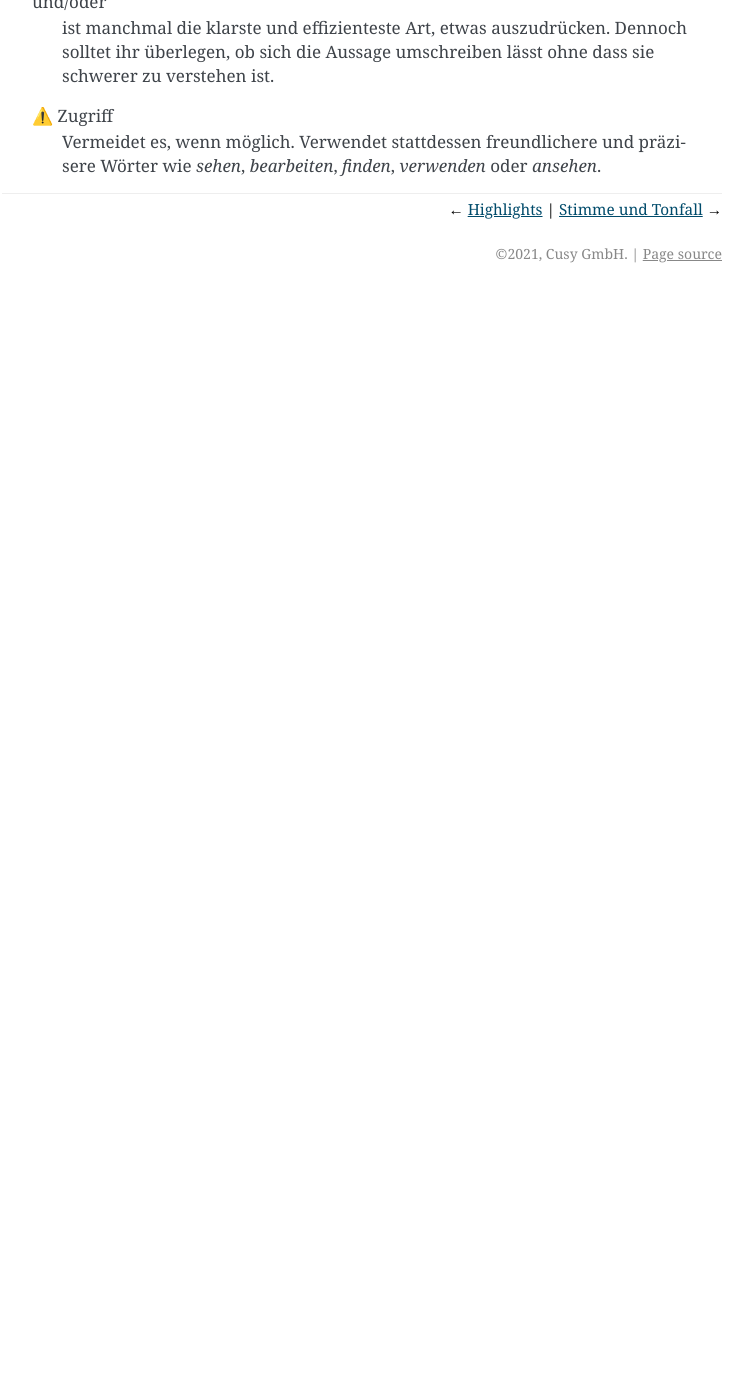
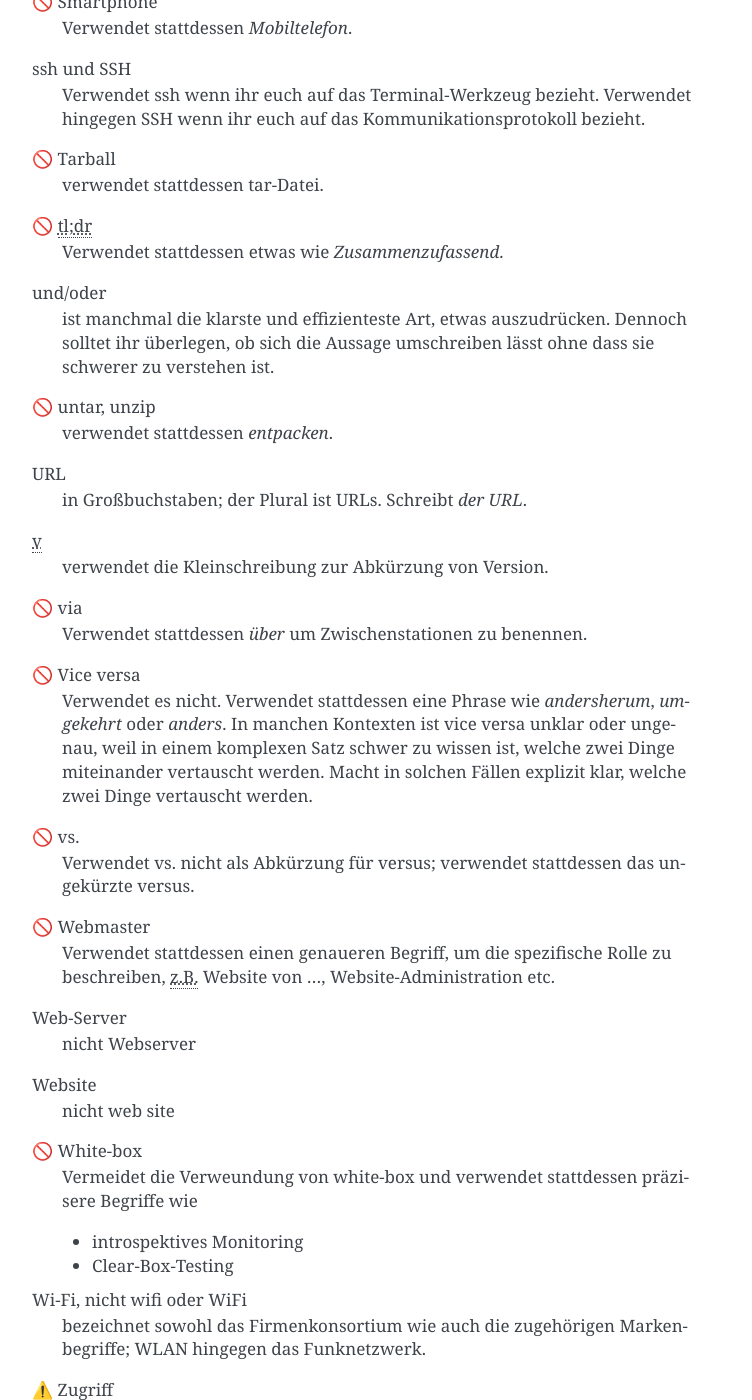
Before and after one commit to cusyio/cusy-design-system, a Sphinx documentation site: the page built from docs/writing/wordlist.rst, in a window 1280 px wide and 1400 px high, scrolled down 2848 px. Shown: the whole window, without its empty margins (388-1140 px from the left). Built offline with Sphinx 7.4.7, drawn with Linux system fonts in a browser that asks for light colours; before the commit the page ends 3141 px from its top, so only the background shows below that.

Commit message:
Add additional words

```diff
--- a/docs/writing/wordlist.rst
+++ b/docs/writing/wordlist.rst
@@ -112,10 +112,54 @@ Markup (Substantiv)
         Startet den sekundären Prozess mit ``slave:start``, wenn ihr Probleme
         zwischen dem primären und sekundären Prozess analysieren wollt.
 
+🚫 Smartphone
+    Verwendet stattdessen *Mobiltelefon*.
+ssh und SSH
+    Verwendet ssh wenn ihr euch auf das Terminal-Werkzeug bezieht. Verwendet
+    hingegen SSH wenn ihr euch auf das Kommunikationsprotokoll bezieht.
+🚫 Tarball
+    verwendet stattdessen tar-Datei.
+🚫 :abbr:`tl;dr (Too long; didn’t read)`
+    Verwendet stattdessen etwas wie *Zusammenzufassend*.
 und/oder
     ist manchmal die klarste und effizienteste Art, etwas auszudrücken. Dennoch
     solltet ihr überlegen, ob sich die Aussage umschreiben lässt ohne dass sie
     schwerer zu verstehen ist.
+🚫 untar, unzip
+    verwendet stattdessen *entpacken*.
+URL
+    in Großbuchstaben; der Plural ist URLs. Schreibt *der URL*.
+:abbr:`v (Version)`
+    verwendet die Kleinschreibung zur Abkürzung von Version.
+🚫 via
+    Verwendet stattdessen *über* um Zwischenstationen zu benennen.
+🚫 Vice versa
+    Verwendet es nicht. Verwendet stattdessen eine Phrase wie *andersherum*,
+    *umgekehrt* oder *anders*. In manchen Kontexten ist vice versa unklar oder
+    ungenau, weil in einem komplexen Satz schwer zu wissen ist, welche zwei
+    Dinge miteinander vertauscht werden. Macht in solchen Fällen explizit klar,
+    welche zwei Dinge vertauscht werden.
+🚫 vs.
+    Verwendet vs. nicht als Abkürzung für versus; verwendet stattdessen das
+    ungekürzte versus.
+🚫 Webmaster
+    Verwendet stattdessen einen genaueren Begriff, um die spezifische Rolle zu
+    beschreiben, :abbr:`z.B. (zum Beispiel)` Website von …,
+    Website-Administration etc.
+Web-Server
+    nicht Webserver
+Website
+    nicht web site
+🚫 White-box
+    Vermeidet die Verweundung von white-box und verwendet stattdessen präzisere
+    Begriffe wie
+
+    * introspektives Monitoring
+    * Clear-Box-Testing
+
+Wi-Fi, nicht wifi oder WiFi
+    bezeichnet sowohl das Firmenkonsortium wie auch die zugehörigen
+    Markenbegriffe; WLAN hingegen das Funknetzwerk.
 ⚠️ Zugriff
     Vermeidet es, wenn möglich. Verwendet stattdessen freundlichere und
     präzisere Wörter wie *sehen*, *bearbeiten*, *finden*, *verwenden* oder
```
